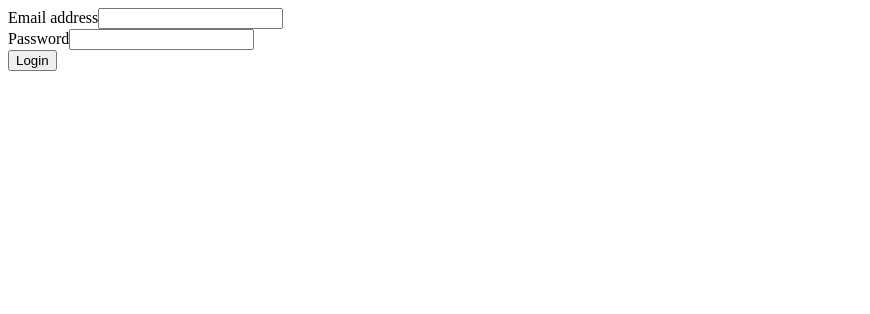
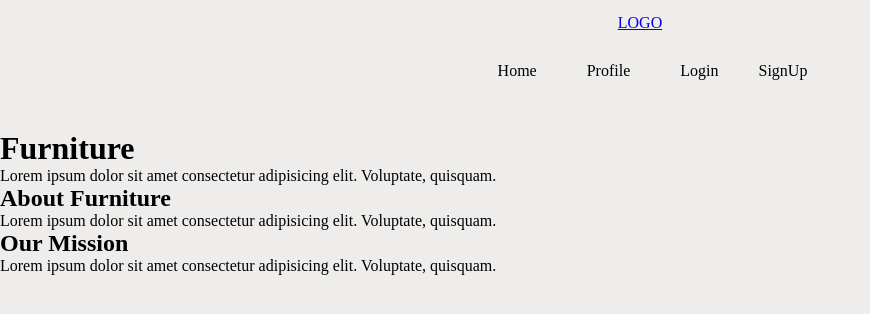
Before and after one commit to santilieb/WCS-checkpoint4-furniture-website, a React (Create React App) app in the folder frontend/: page / in a window 1280 px wide. Before the commit this address led to /login. Shown: the top 314 px of the page, without its empty margins (0-870 px from the left). Built offline with nearby package versions, Linux system fonts and the light colour scheme.

Commit message:
Added homepage and rudimental navigation bar and burger menu

```diff
--- a/frontend/src/App.css
+++ b/frontend/src/App.css
@@ -1,5 +1,7 @@
-.App {
-  text-align: center;
+* {
+  box-sizing: border-box;
+  margin: 0;
+  background-color: #EEEDEC;
 }
 
 .App-logo {
@@ -32,6 +34,7 @@
   from {
     transform: rotate(0deg);
   }
+
   to {
     transform: rotate(360deg);
   }
--- a/frontend/src/App.js
+++ b/frontend/src/App.js
@@ -4,7 +4,9 @@ import Login from "./components/Login";
 import Signup from "./components/Signup";
 import Profile from "./components/Profile";
 import AuthContextProvider from "./contexts/AuthContext";
-
+import Homepage from "./components/Homepage";
+import Navigation from "./components/Navigation";
+import './App.css';
 // ! FALTA CRIAR OS PROTECTED ROUTES!!
 
 function App() {
@@ -12,11 +14,14 @@ function App() {
     <div className="App">
       <AuthContextProvider>
         <BrowserRouter>
+          <Navigation />
           <Routes>
-            <Route path="/login" element={<Login/>} />
-            <Route path="/signup" element={<Signup/>} />
-            <Route path="/profile" element={<Profile/>} />
-            <Route path="*" element={<Navigate to="/login" replace/>} />
+            <Route path="/login" element={<Login />} />
+            <Route path="/signup" element={<Signup />} />
+            <Route path="/profile" element={<Profile />} />
+            <Route path="/" element={<Homepage />} />
+            <Route path="/homepage" element={<Homepage />} />
+            <Route path="*" element={<Navigate to="/login" replace />} />
           </Routes>
         </BrowserRouter>
       </AuthContextProvider>
--- /dev/null
+++ b/frontend/src/components/Homepage.jsx
@@ -0,0 +1,34 @@
+//create React functional component for homepage of furniture website
+const Homepage = () => {
+    return (
+        <div className="homepage">
+            <div className="homepage__hero">
+                <div className="homepage__hero__text">
+                    <h1>Furniture</h1>
+                    <p>
+                        Lorem ipsum dolor sit amet consectetur adipisicing elit.
+                        Voluptate, quisquam.
+                    </p>
+                </div>
+            </div>
+            <div className="homepage__info">
+                <div className="homepage__info__text">
+                    <h2>About Furniture</h2>
+                    <p>
+                        Lorem ipsum dolor sit amet consectetur adipisicing elit.
+                        Voluptate, quisquam.
+                    </p>
+                </div>
+                <div className="homepage__info__text">
+                    <h2>Our Mission</h2>
+                    <p>
+                        Lorem ipsum dolor sit amet consectetur adipisicing elit.
+                        Voluptate, quisquam.
+                    </p>
+                </div>
+            </div>
+        </div>
+    );
+}
+
+export default Homepage;
--- /dev/null
+++ b/frontend/src/components/Navigation.css
@@ -0,0 +1,168 @@
+/* NAVIGATION */
+
+.logo svg {
+    width: 160px;
+}
+
+.navbar-container {
+    width: 100%;
+    height: 130px;
+    margin: 0 auto;
+    padding-left: 20px;
+    padding-right: 20px;
+    padding-bottom: 7px;
+    display: flex;
+    justify-content: space-between;
+    align-items: center;
+}
+
+.navbar-desktop {
+    padding-top: 30px;
+    padding-bottom: 30px;
+    display: none;
+    -ms-grid-columns: auto;
+    grid-template-columns: repeat(7, auto);
+    align-items: center;
+    z-index: 99;
+}
+
+nav a {
+    color: inherit;
+    font-size: 1rem;
+    text-decoration: none;
+    font-weight: 500 !important;
+    padding: 15px 25px 15px 25px;
+    cursor: pointer !important;
+    pointer-events: auto;
+}
+
+nav a:nth-child(4) {
+    padding: 15px 0px 15px 15px;
+}
+
+
+nav a:hover {
+    opacity: 0.6;
+    transition: opacity 0.4s ease-in-out;
+    -moz-transition: opacity 0.4s ease-in-out;
+    -webkit-transition: opacity 0.4s ease-in-out;
+    -o-transition: opacity 0.4s ease-in-out;
+}
+
+.hamburger {
+    margin: 0;
+    position: relative;
+    display: block;
+    width: 40px;
+    cursor: pointer;
+    -webkit-appearance: none;
+    -moz-appearance: none;
+    appearance: none;
+    background: none;
+    outline: none;
+    border: none;
+}
+
+.hamburger .bar,
+.hamburger:after,
+.hamburger:before {
+    content: "";
+    display: block;
+    width: 100%;
+    height: 4px;
+    background-color: black;
+    margin: 0px 0px;
+    border-radius: 80px;
+    -webkit-transition: 0.4s;
+    transition: 0.4s;
+}
+
+/* .hamburger:after {
+    width: 20px;
+    float: right;
+} */
+
+.bar {
+    opacity: 0;
+}
+
+.hamburger.burger-is-active:before {
+    -webkit-transform: rotate(-45deg) translate(2px, 9px);
+    transform: rotate(-45deg) translate(2px, 9px);
+}
+
+.hamburger.burger-is-active:after {
+    -webkit-transform: rotate(45deg) translate(3px, -8px);
+    transform: rotate(45deg) translate(3px, -8px);
+    width: 100%;
+}
+
+.hamburger.burger-is-active .bar {
+    opacity: 0;
+}
+
+.side-is-active {
+    left: 0 !important;
+}
+
+.mobileNav {
+    transition: ease-out 0.2s;
+    position: fixed;
+    left: 100%;
+    width: 100%;
+    height: calc(100% - 73px);
+    display: flex;
+    flex-direction: column;
+    justify-content: center;
+    z-index: 2;
+    background-color: #FAF9FF;
+    align-items: center;
+    gap: 50px;
+    top: 74px;
+}
+
+.mobileNav a {
+    color: black;
+    text-decoration: none;
+    font-size: 1.3rem;
+}
+
+.navbar_logo {
+    padding-top: 14px;
+    padding-bottom: 14px;
+    width: 100%;
+    height: 100%;
+    display: flex;
+    flex-direction: column;
+    align-items: center;
+}
+
+@media only screen and (min-width: 1024px) {
+
+    .navbar-container {
+        padding-left: 40px;
+        padding-right: 40px;
+    }
+
+    .logo svg {
+        width: 220px;
+    }
+
+    nav.mobile-nav {
+        display: none;
+    }
+
+    .hamburger {
+        display: none;
+    }
+
+    .navbar-desktop {
+        display: -ms-grid;
+        display: grid;
+    }
+
+
+}
+
+
+/* END OF NAVIGATION */
--- /dev/null
+++ b/frontend/src/components/Navigation.jsx
@@ -0,0 +1,44 @@
+import React, { useState } from 'react';
+import { Link } from 'react-router-dom';
+import './Navigation.css'
+
+function Navbar(props) {
+
+    const [active, setActive] = useState(false);
+
+    const handleHamburger = () => {
+        setActive(!active)
+    };
+
+    const body = document.querySelector('body');
+    active ? body.style.overflowY = "hidden" : body.style.overflowY = "initial";
+
+    return (
+
+        <div className="navbar-container">
+            <button className={active ? "burger-is-active , hamburger" : "hamburger"} onClick={handleHamburger}>
+                <div className="bar"></div>
+            </button>
+            <div className='navbar_logo'>
+                <Link to="/"><div className='logo'>LOGO</div></Link>
+                <nav className="navbar-desktop">
+
+                    <div className="">
+                        <Link to="/">Home</Link>
+                        <Link to="/profile">Profile</Link>
+                        <Link to="/login">Login</Link>
+                        <Link to="/signup">SignUp</Link>
+                    </div>
+                </nav>
+            </div>
+            <nav className={active ? "side-is-active , mobileNav" : "mobileNav"} >
+                <Link to="/" onClick={handleHamburger}>Home</Link>
+                <Link to="/profile" onClick={handleHamburger}>Profile</Link>
+                <Link to="/login" onClick={handleHamburger}>Login</Link>
+                <Link to="/signup" onClick={handleHamburger}>SignUp</Link>
+            </nav>
+        </div>
+    );
+}
+
+export default Navbar;
```
